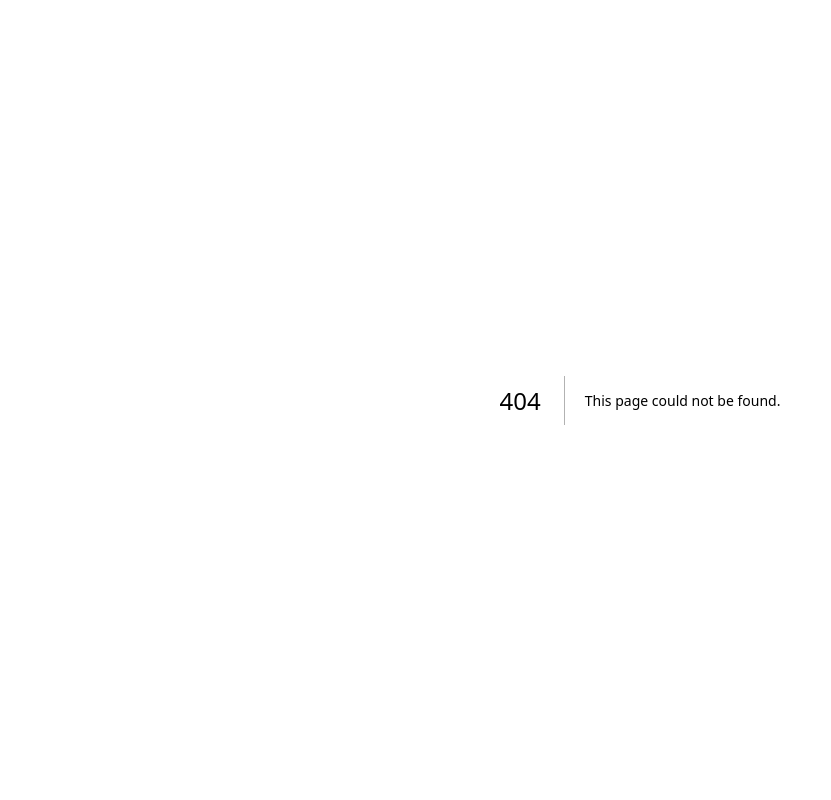
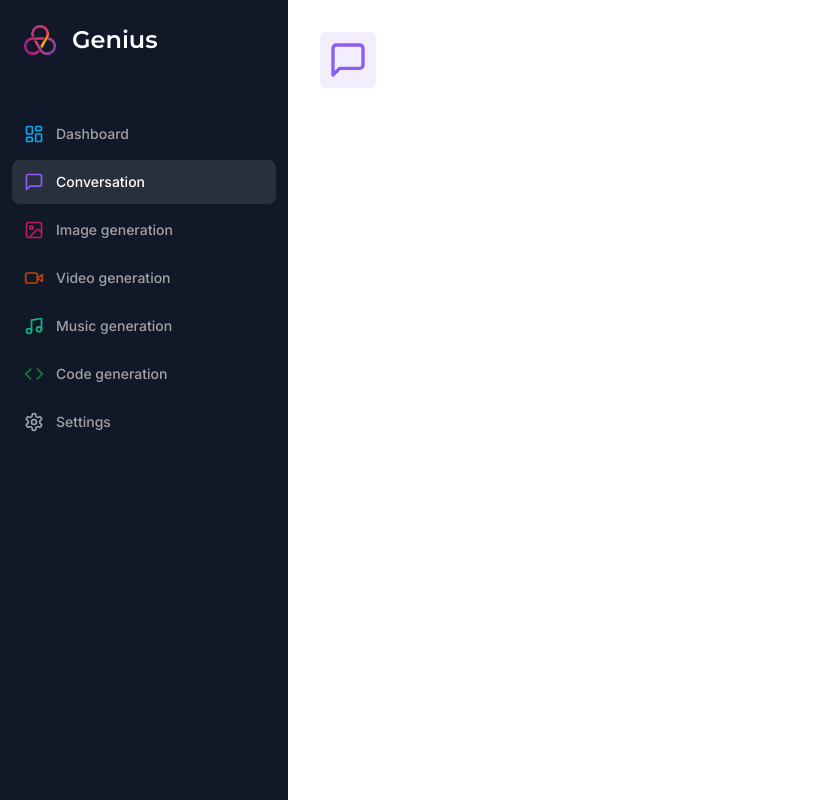
Before and after one commit to Nicktvdd/SaaS-AI-platform, a Next.js app: page /conversation in a window 1280 px wide. Before the commit this address had no page. Shown: the whole page, without its empty margins (0-831 px from the left). Built offline with nearby package versions, Linux system fonts and the light colour scheme.

Commit message:
Sidebar showing for all dashbord routes

```diff
--- /dev/null
+++ b/app/(dashboard)/(routes)/conversation/page.tsx
@@ -0,0 +1,18 @@
+import { Heading } from "@/components/heading";
+import { MessageSquare } from "lucide-react";
+
+const ConversationPage = () => {
+  return (
+    <div>
+      <Heading
+      title="Conversation"
+      description="Our most advance conversation model."
+      icon={MessageSquare}
+      iconColor="text-violet-500"
+      bgColor="bg-violet-500/10"
+      />
+    </div>
+   );
+}
+
+export default ConversationPage;
--- /dev/null
+++ b/components/heading.tsx
@@ -0,0 +1,24 @@
+import { cn } from "@/lib/utils";
+import { LucideIcon } from "lucide-react";
+
+interface HeadingProps {
+  title: string;
+  description: string;
+  icon: LucideIcon;
+  iconColor?: string;
+  bgColor?: string;
+}
+
+export const Heading = ({
+  title, description, icon: Icon, iconColor, bgColor
+}: HeadingProps) => {
+  return (
+    <>
+      <div className="px-4 lg:px-8 flex items-center gap-x-3 mb-8">
+        <div className={cn("p-2 w-fit rounded-md", bgColor)}>
+<Icon className={cn ("w-10 h-10", iconColor)}/>
+        </div>
+      </div>
+    </>
+  )
+}
```
Also changed, not shown: app/(dashboard)/layout.tsx (renamed from app/(dashboard)/(routes)/dashboard/layout.tsx).
